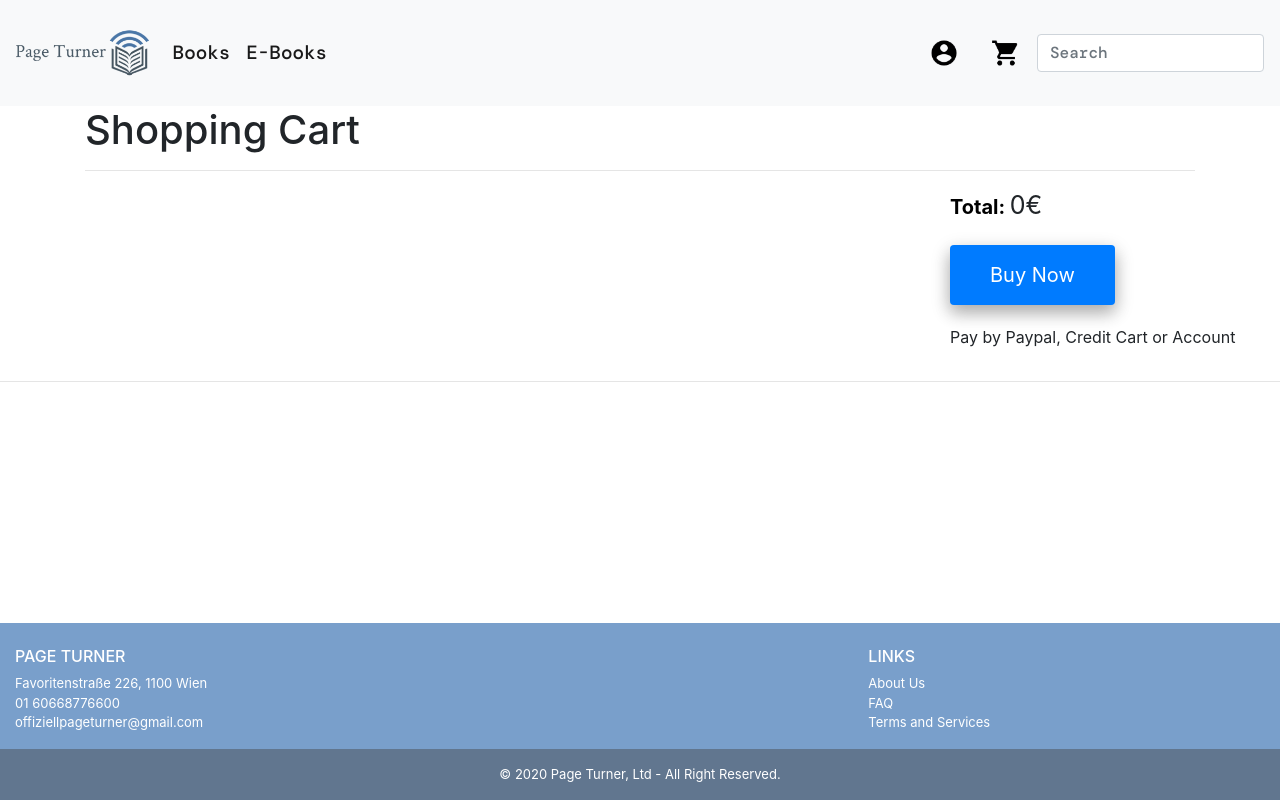
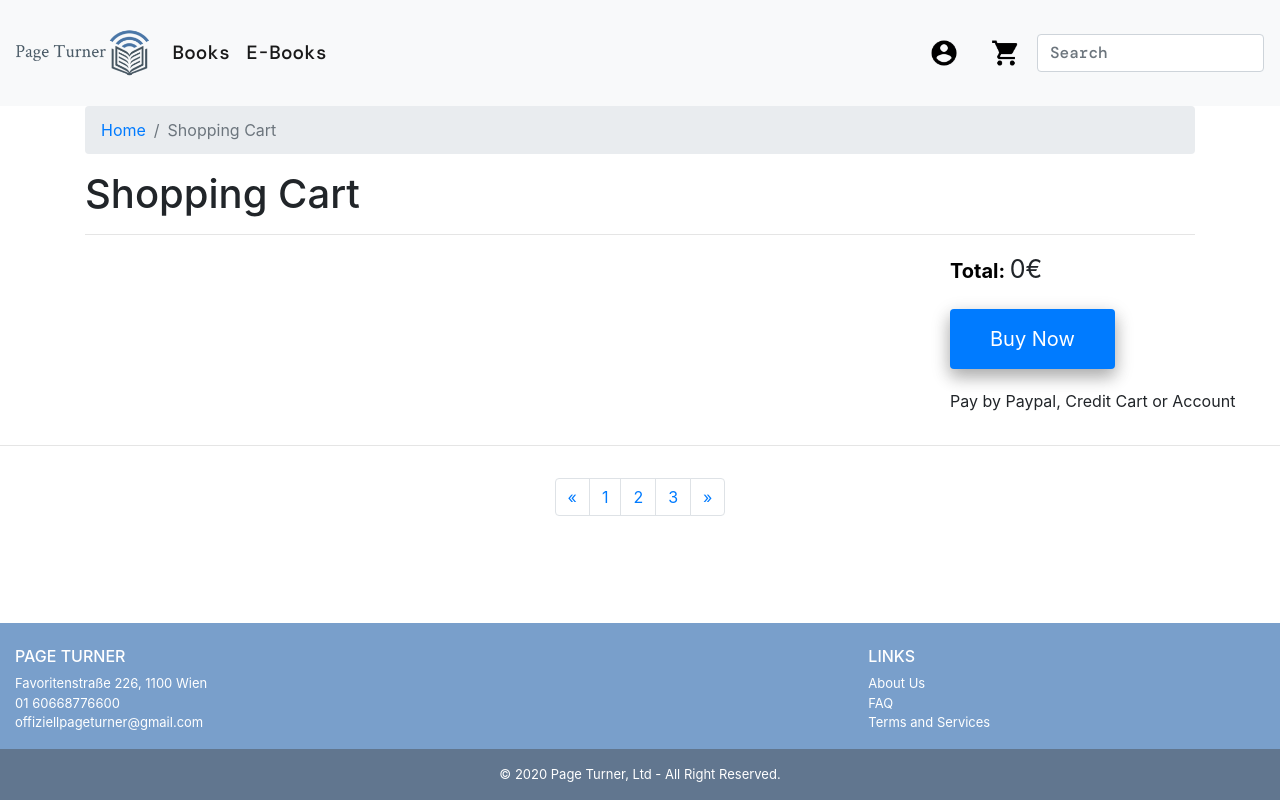
Before and after one commit to leobowenwang/page-turner, a PHP site: page /page-turner/cart.php in a window 1280 px wide. Run offline with PHP 8.4, Linux system fonts and the light colour scheme; some web fonts are replaced.

Commit message:
added button hover and remove all items

```diff
--- a/cart.php
+++ b/cart.php
@@ -18,6 +18,11 @@ include $_SERVER['DOCUMENT_ROOT'] . "/page-turner/includes/nav.php";
   border-radius: .25rem;
   box-shadow: 0 8px 16px 0 rgba(0,0,0,0.2), 0 6px 20px 0 rgba(0,0,0,0.19);
   background-color: #007bff; /* Blue */
+  transition-duration: 0.4s;
+}
+.button:hover {
+  background-color: #4CAF50; /* Green */
+  color: white;
 }
 .total-price-text {
   color: black;
@@ -29,7 +34,20 @@ include $_SERVER['DOCUMENT_ROOT'] . "/page-turner/includes/nav.php";
 
 </style>
 
+
+
     <div class="container">
+    <section class="breadcrumb-section">
+        <h2 class="sr-only">Site Breadcrumb</h2>
+        <div class="breadcrumb-contents">
+            <nav aria-label="breadcrumb">
+                <ol class="breadcrumb">
+                    <li class="breadcrumb-item"><a href="/page-turner/index.php">Home</a></li>
+                    <li class="breadcrumb-item active">Shopping Cart</li>
+                </ol>
+            </nav>
+        </div>
+    </section>
         <h1>Shopping Cart</h1>
         <hr>
         </div>
@@ -46,6 +64,32 @@ include $_SERVER['DOCUMENT_ROOT'] . "/page-turner/includes/nav.php";
    <p id="books"></p>
 
    <script src="/page-turner/js/shoppingcart.js"></script>
+
+   <!-- Pagination -->
+   <ul class="pagination justify-content-center">
+        <li class="page-item">
+            <a class="page-link" href="#" aria-label="Previous">
+                <span aria-hidden="true">&laquo;</span>
+                <span class="sr-only">Previous</span>
+            </a>
+        </li>
+        <li class="page-item">
+            <a class="page-link" href="#">1</a>
+        </li>
+        <li class="page-item">
+            <a class="page-link" href="#">2</a>
+        </li>
+        <li class="page-item">
+            <a class="page-link" href="#">3</a>
+        </li>
+        <li class="page-item">
+            <a class="page-link" href="#" aria-label="Next">
+                <span aria-hidden="true">&raquo;</span>
+                <span class="sr-only">Next</span>
+            </a>
+        </li>
+    </ul>
+
 </body>
 
 <?php
--- a/js/isbn.js
+++ b/js/isbn.js
@@ -57,16 +57,6 @@ function getBookLists(isbn, price) {
 }
 
 function getBookDetails(isbn, price) {
-
-   var addToCartButton = document.getElementsByClassName('add-cart-btn')
-   console.log(addToCartButton);
-   for (var i = 0 ; i < addToCartButton.length; i++) {
-       var button = addToCartButton[i]
-       button.addEventListener('click', function () {
-        alert("Added to Cart");
-        console.log("clicked");
-       })
-   }
 
     var results = fetch(initbook(isbn))
         .then((results) => results.json())
@@ -205,9 +195,33 @@ function getBookDetails(isbn, price) {
                 "            </div>\n"
             );
 
+
+
+        var addToCartButton = books.getElementsByClassName('add-cart-btn')
+        for (var i = 0 ; i < addToCartButton.length; i++) {
+            console.log("clicked");
+            var button = addToCartButton[i]
+            button.addEventListener('click', purchaseClicked, addToCartClicked)
+        }
+
+
+
             document.getElementById("books").appendChild(books);
         });
+
+
+    }
+
+function purchaseClicked (){
+    alert("Added to Cart");
 }
+function addToCartClicked(event) {
+    var button = event.target
+    getBookLists(isbn,price);
+
+
+}
+
 
 function getEBookLists(isbn) {
     var results = fetch(initbook(isbn))
```
Also changed, not shown: js/shoppingcart.js (+45 -21 lines).
